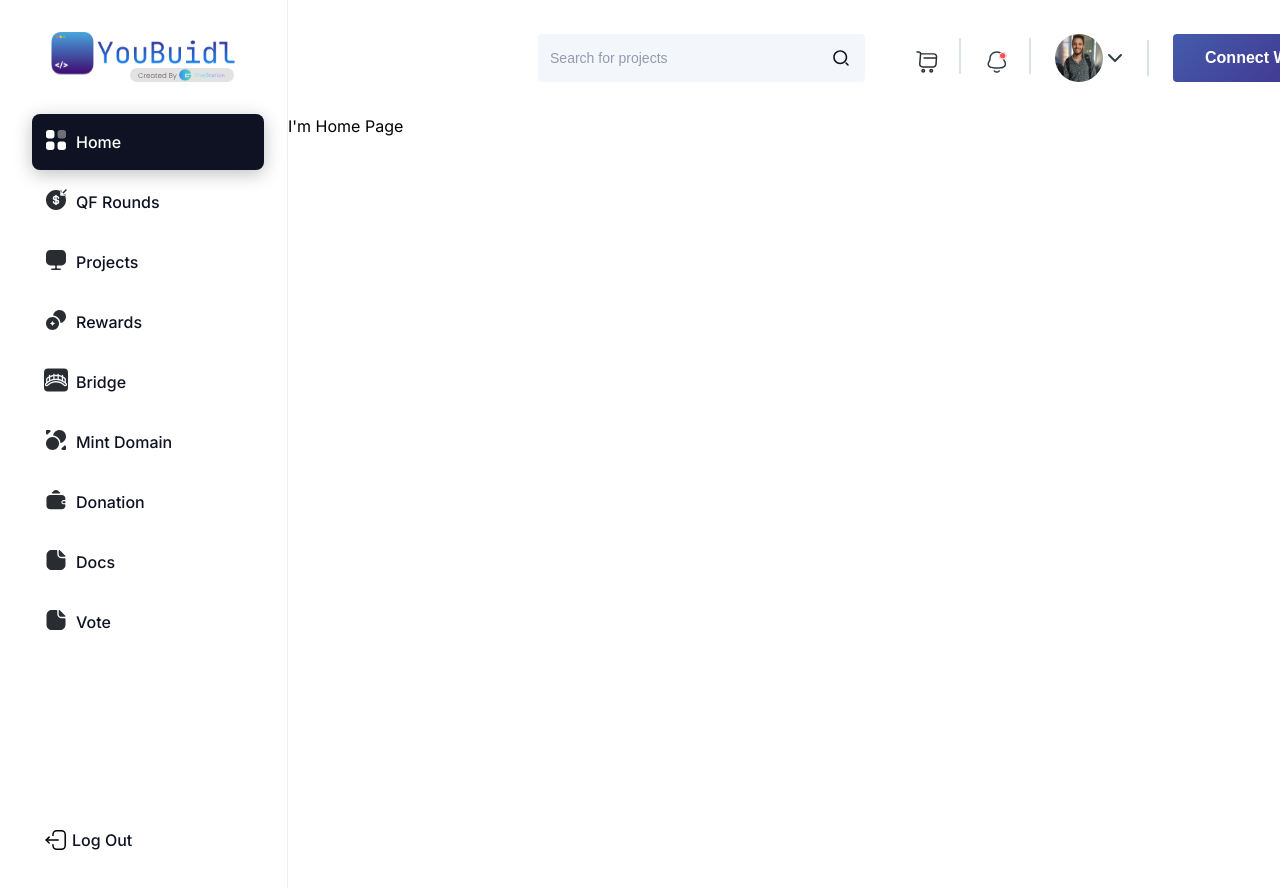
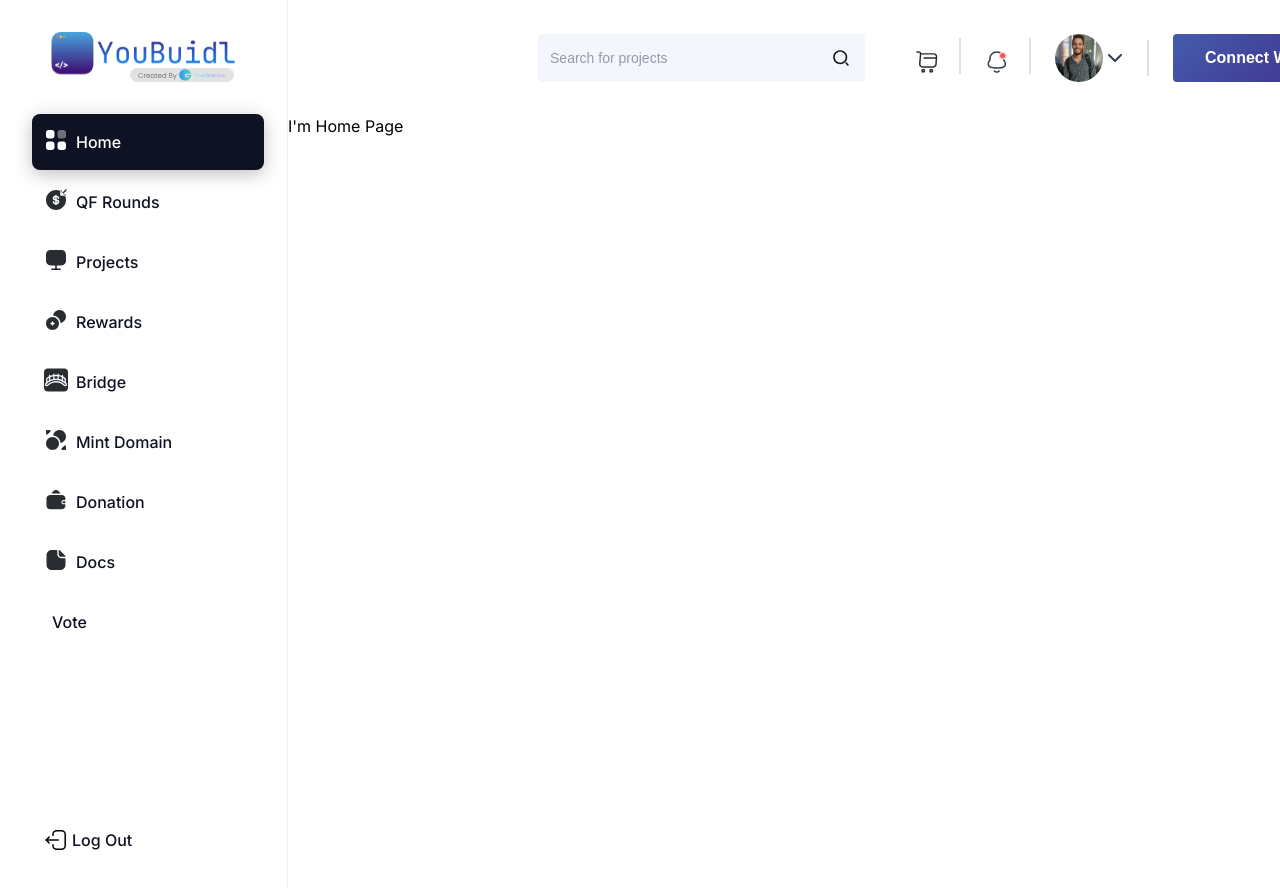
Before and after one commit to MrBloomguy/you-v2, a Next.js app: page / in a window 1280 px wide. Shown: the top 888 px of the page. Built offline with nearby package versions, Linux system fonts and the light colour scheme.

Commit message:
Vote changes Commit

```diff
--- a/src/components/Aside/Aside.jsx
+++ b/src/components/Aside/Aside.jsx
@@ -67,7 +67,7 @@ function Aside() {
     {
       name: "Vote",
       path: "/vote",
-      icon: <DocsSvg />,
+      icon:"",
     },
   ];
   return (
```
Also changed, not shown: src/app/rewards/page.jsx (+1 -11 lines).
